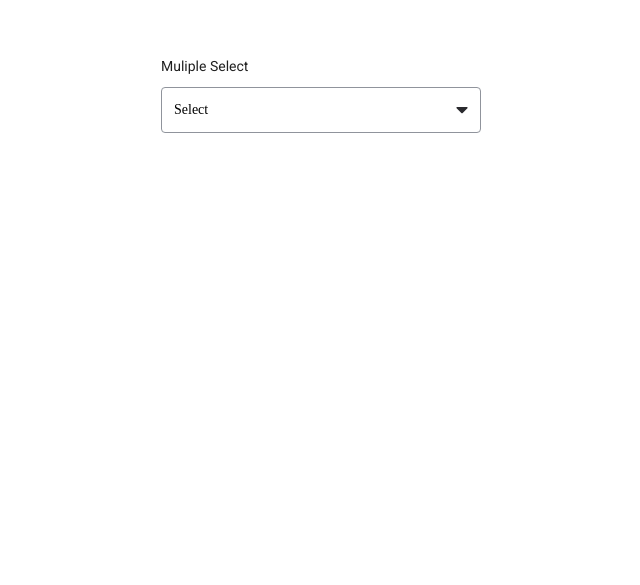
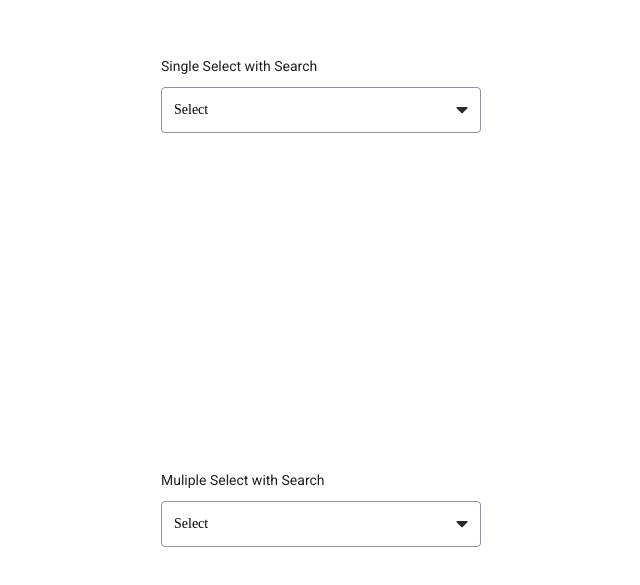
Before and after one commit to designdevy/ui-sandbox, a React (Create React App) app: page / in a window 1280 px wide. Shown: the part 789-1374 px from the top of the page, without its empty margins (319-959 px from the left). Before the commit the page ends 1268 px from the top, so only its background shows below. Built offline with nearby package versions, Linux system fonts and the light colour scheme.

Commit message:
added place holder for single select search

```diff
--- a/src/App.js
+++ b/src/App.js
@@ -40,7 +40,11 @@ function App() {
         <Select title="Select" items={items} multiSelect />
       </div>
       <div className="container">
-        <p>Muliple Select</p>
+        <p>Single Select with Search</p>
+        <Select title="Select" items={items} search />
+      </div>
+      <div className="container">
+        <p>Muliple Select with Search</p>
         <Select title="Select" items={items} multiSelect search />
       </div>
     </>
```
